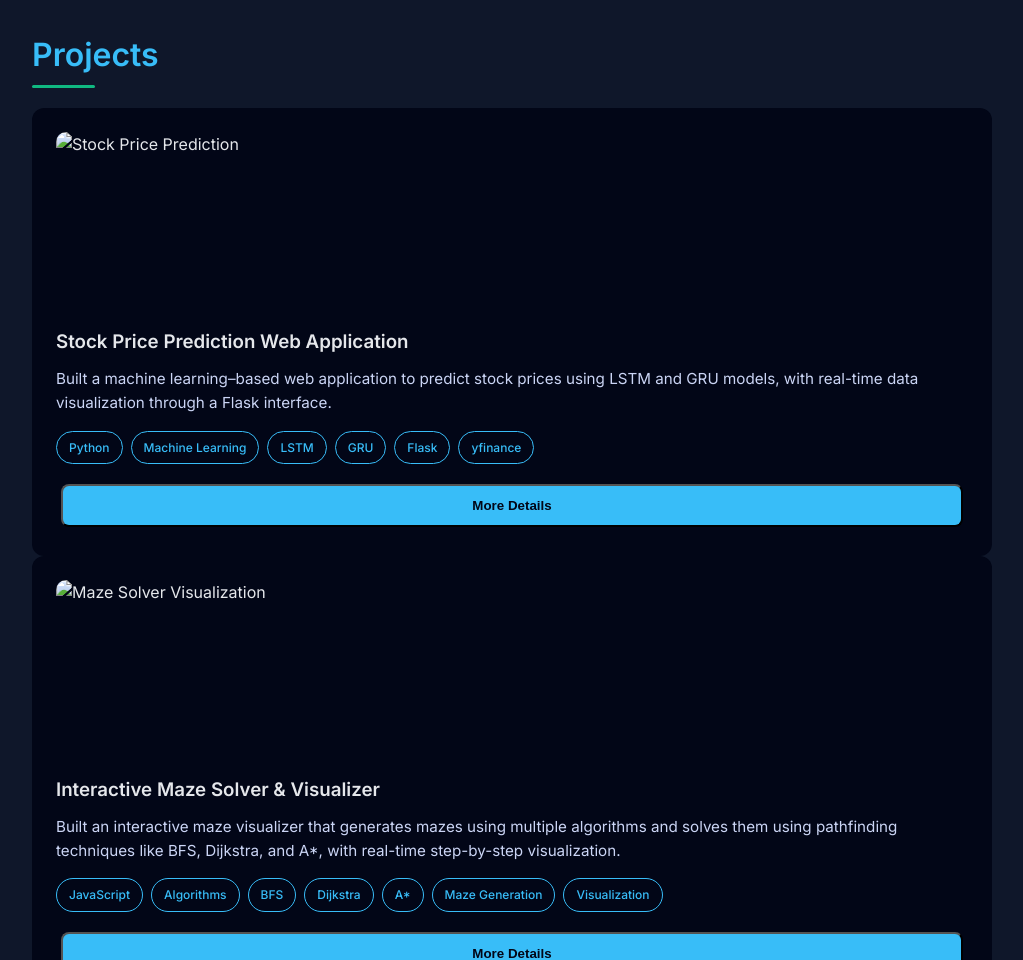
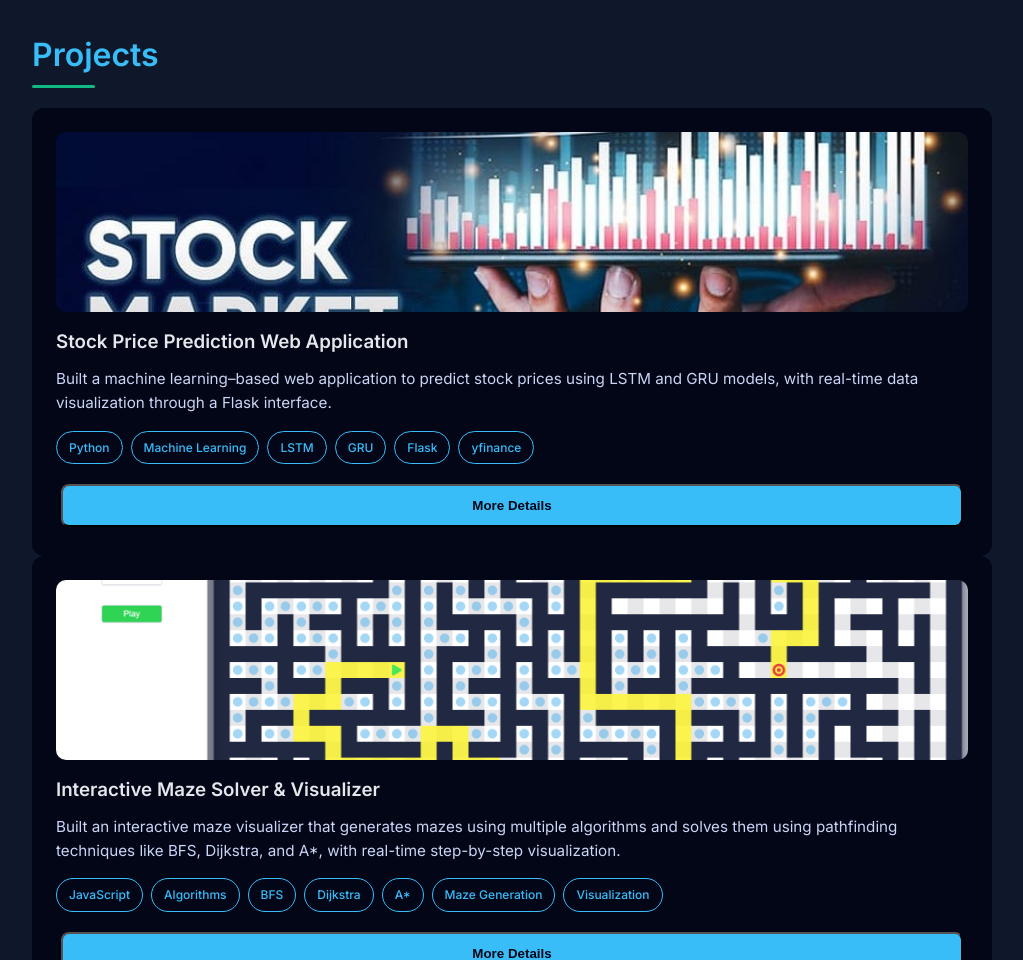
Before and after one commit to kavyatelagareddi/kavya-portfolio, a plain HTML site: page index.html in a window 1280 px wide. Shown: the part 1500-2460 px from the top of the page, without its empty margins (128-1151 px from the left). Drawn offline with Linux system fonts and the light colour scheme.

Commit message:
Update index.html

```diff
--- a/index.html
+++ b/index.html
@@ -34,7 +34,7 @@
 
   <div class="hero-buttons">
     <a href="#projects" class="btn">View Projects</a>
-    <a href="assets/resume.pdf" target="_blank" class="btn outline">Resume</a>
+    <a href="resume.pdf" target="_blank" class="btn outline">Resume</a>
   </div>
 </section>
 
@@ -95,7 +95,7 @@
   <h2>Projects</h2>
 
   <div class="card project-card">
-  <img src="assets/stock.png" alt="Stock Price Prediction" class="project-img" />
+  <img src="stock.png" alt="Stock Price Prediction" class="project-img" />
 
   <h3>Stock Price Prediction Web Application</h3>
 
@@ -120,7 +120,7 @@
 
 
     <div class="card project-card">
-  <img src="assets/maze.png" alt="Maze Solver Visualization" class="project-img" />
+  <img src="maze.png" alt="Maze Solver Visualization" class="project-img" />
 
   <h3>Interactive Maze Solver & Visualizer</h3>
 
```
